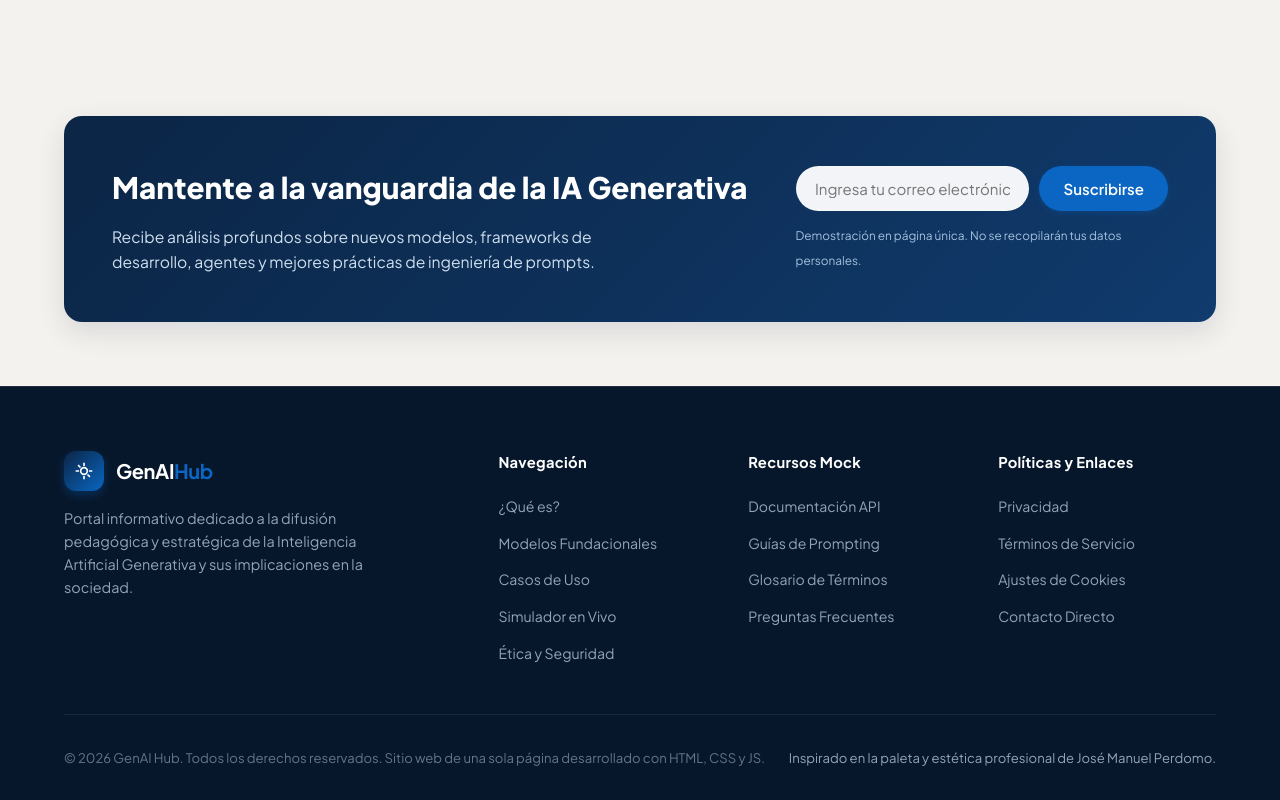
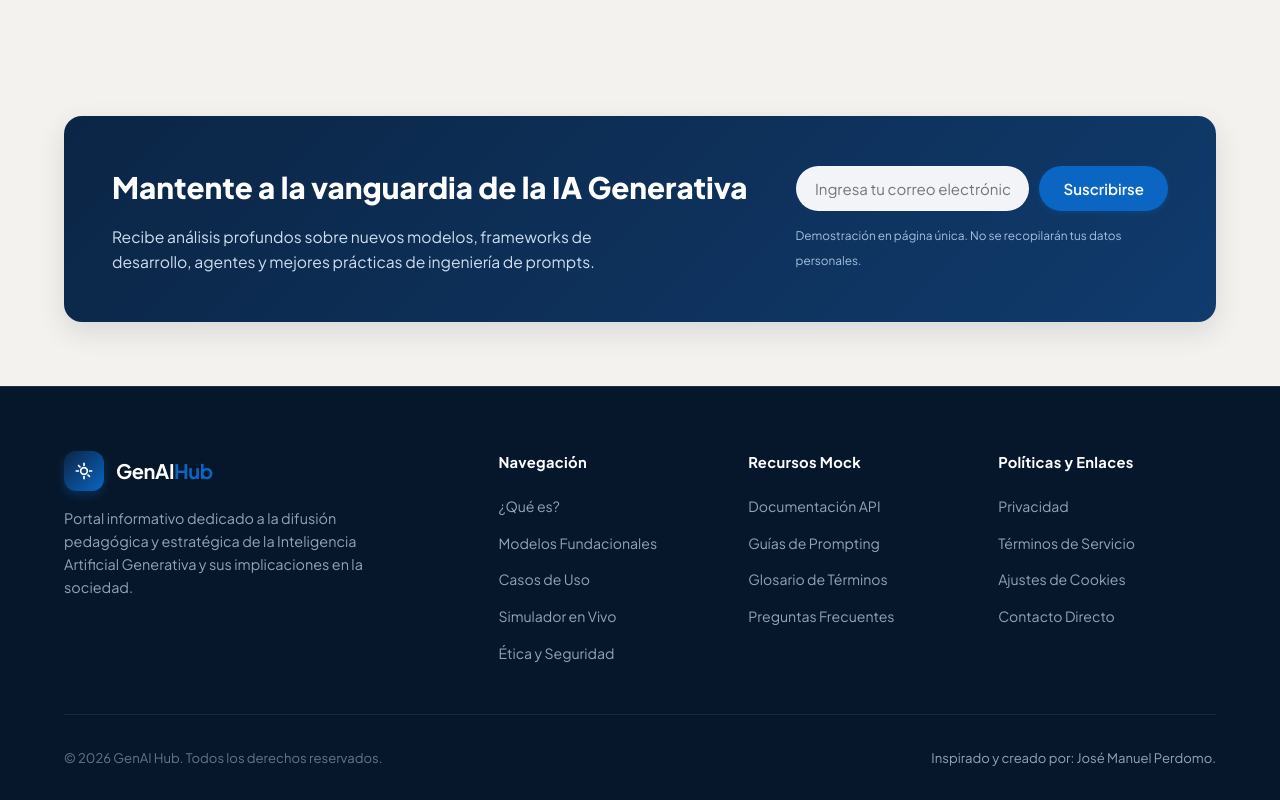
Before and after one commit to josmperdomo/ia-generativa, a plain HTML site: page index.html in a window 1280 px wide. Shown: the part 5985-6785 px from the top of the page. Drawn offline with Linux system fonts and the light colour scheme.

Commit message:
chore: Actualizar texto del footer con autoria de Jose Manuel Perdomo

```diff
--- a/index.html
+++ b/index.html
@@ -583,8 +583,8 @@
       </div>
 
       <div class="footer-bottom">
-        <p>&copy; 2026 GenAI Hub. Todos los derechos reservados. Sitio web de una sola página desarrollado con HTML, CSS y JS.</p>
-        <p class="footer-credit">Inspirado en la paleta y estética profesional de José Manuel Perdomo.</p>
+        <p>&copy; 2026 GenAI Hub. Todos los derechos reservados.</p>
+        <p class="footer-credit">Inspirado y creado por: José Manuel Perdomo.</p>
       </div>
     </div>
   </footer>
```
